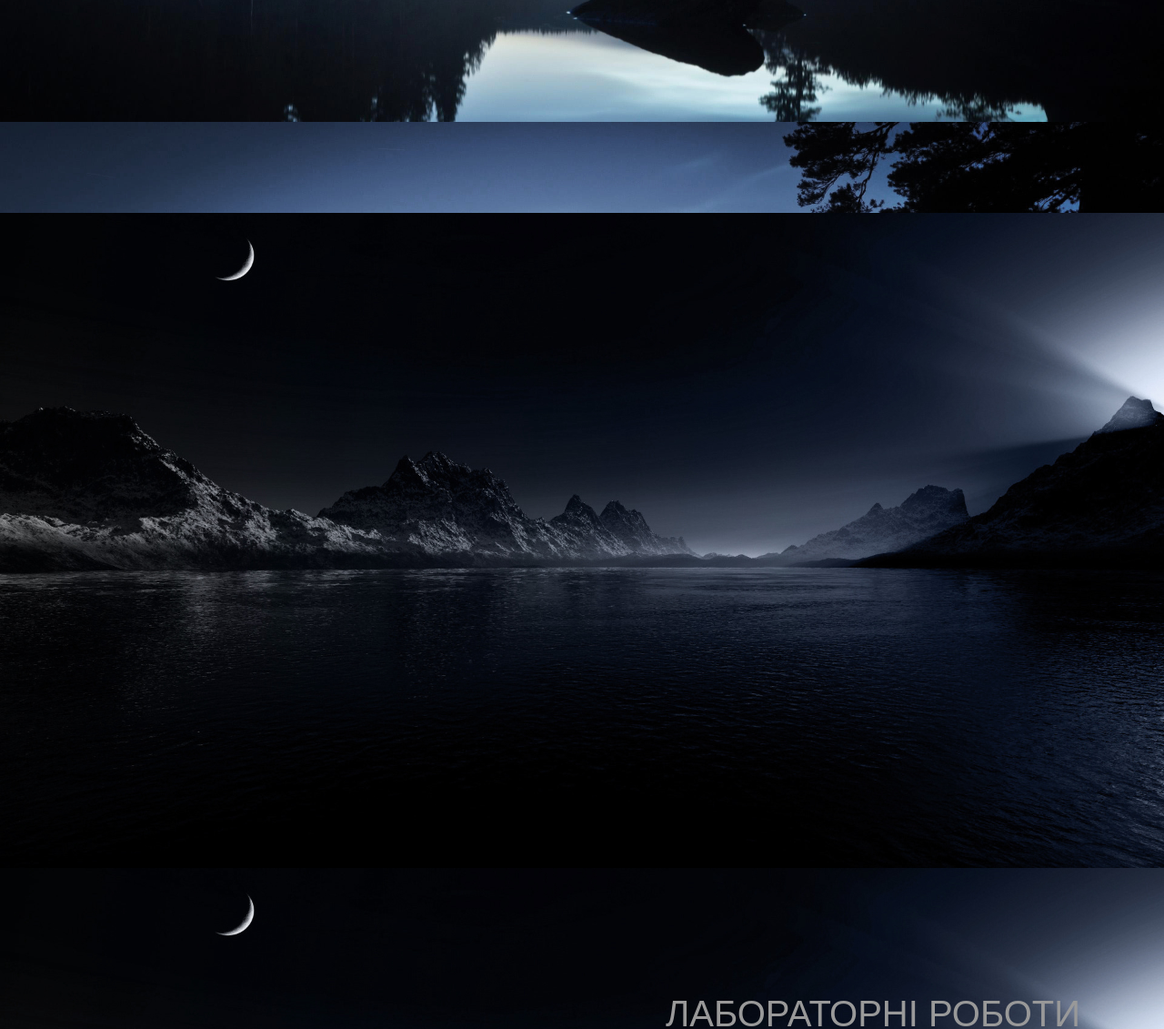
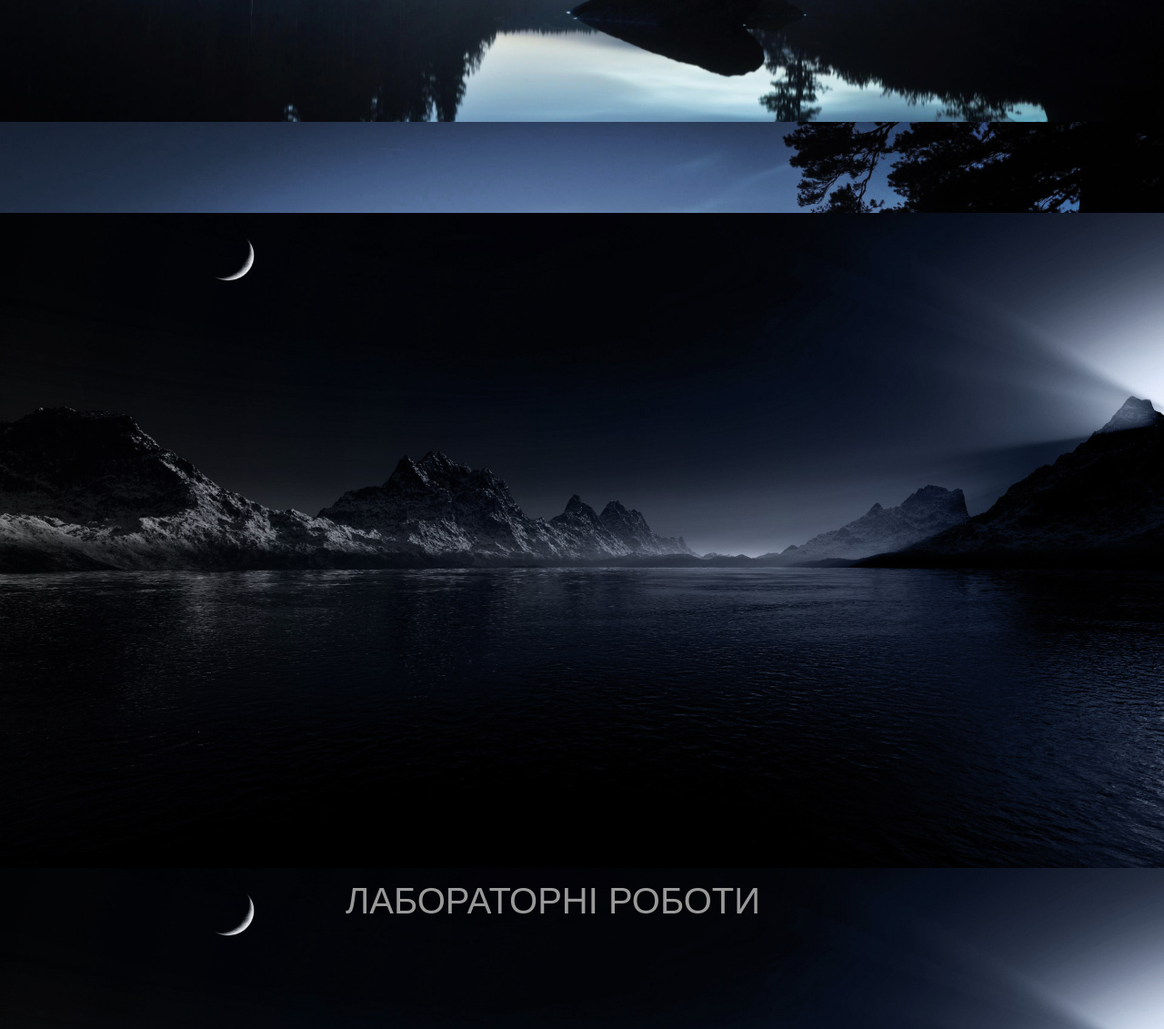
Before and after one commit to CoEclipse/CoEclipse.github.io, a plain HTML site: page index.html in a window 1280 px wide. Shown: the part 666-1797 px from the top of the page at 91% size. Drawn offline with Linux system fonts and the light colour scheme.

Commit message:
Update style.css

```diff
--- a/style.css
+++ b/style.css
@@ -97,8 +97,8 @@ ul{
 }
 .workshop__portfolio
 {
-    width: 100%;
-    height: 100%;
+    width: 45vw;
+    height: 56vh;
 
 }
 
```
